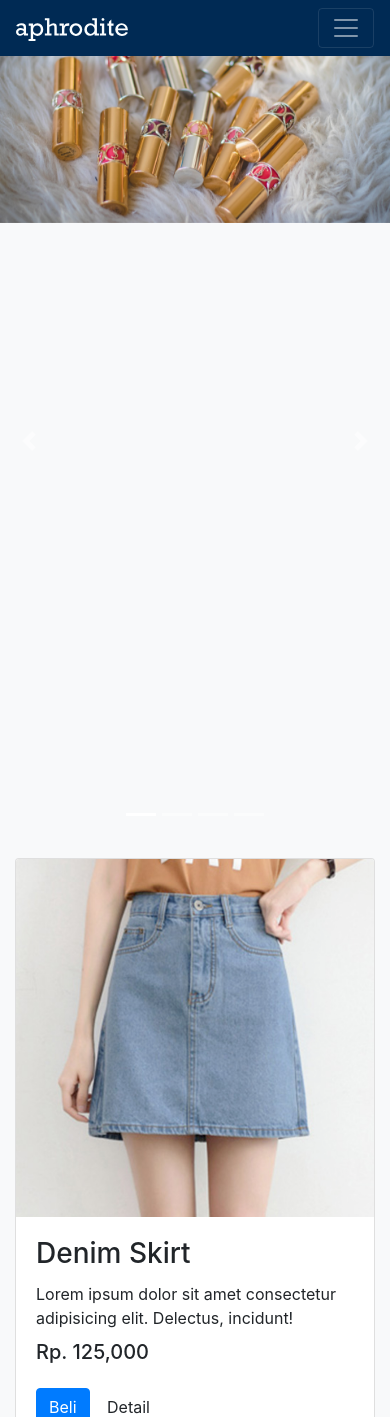
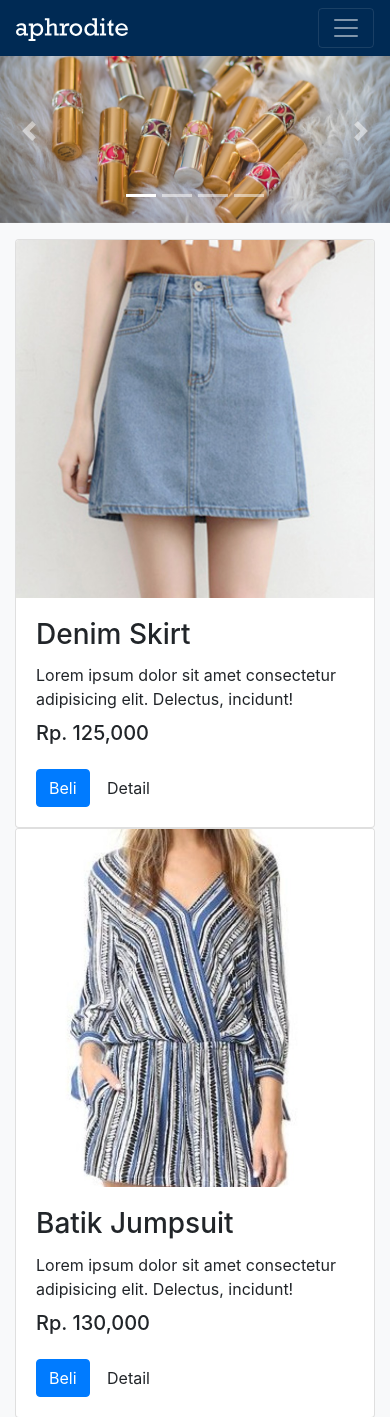
Before and after one commit to jocellynenatasyaa/website, a PHP site: page /home.php in a window 390 px wide. Shown: the top 1417 px of the page. Run offline with PHP 8.4, Linux system fonts and the light colour scheme; data comes from the database, SQL or seed files in the repository; some libraries are stand-ins or nearby versions.

Commit message:
responsive carousel

```diff
--- a/home.php
+++ b/home.php
@@ -95,9 +95,9 @@
             <li data-target="#carouselId" data-slide-to="2"></li>
             <li data-target="#carouselId" data-slide-to="3"></li>
         </ol>
-        <div class="carousel-inner" style="height:95vh" role="listbox">
+        <div class="carousel-inner" role="listbox">
             <div class="carousel-item active">
-                <img style="margin: auto;" class="img-fluid" src="images/carousel/product1.jpg"
+                <img class="img-fluid" src="images/carousel/product1.jpg"
                     data-src="holder.js/900x500/auto/#777:#555/text:First slide" alt="First slide">
             </div>
             <div class="carousel-item">
```
